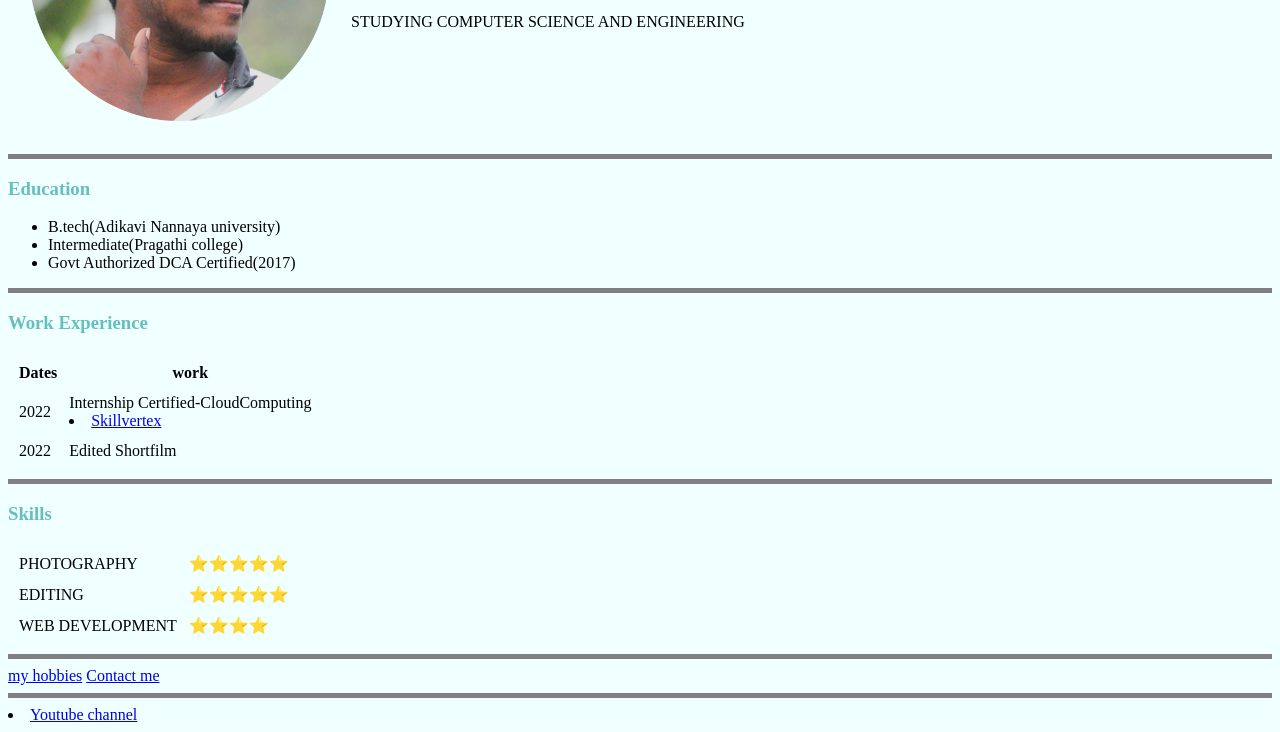
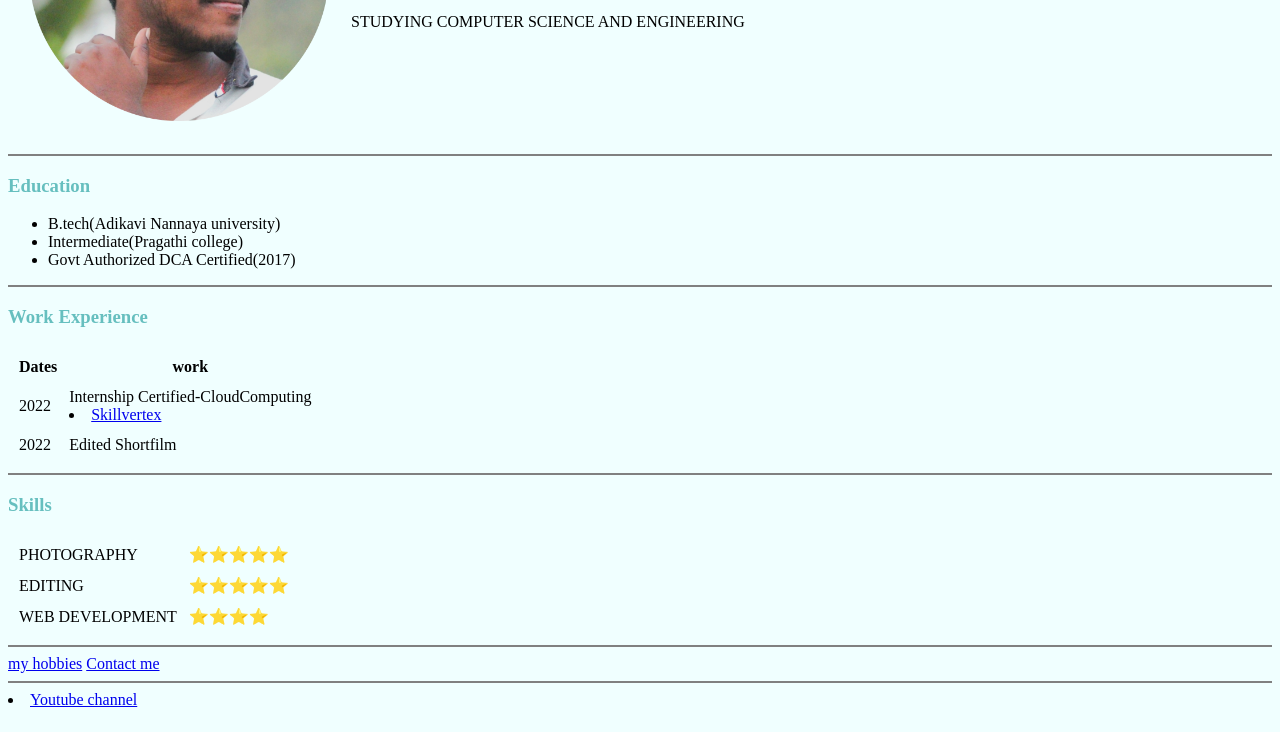
Before and after one commit to rishiraj06/cv, a plain HTML site: page index.html in a window 1280 px wide. Shown: the part 208-940 px from the top of the page. Drawn offline with Linux system fonts and the light colour scheme.

Commit message:
Update style.css

```diff
--- a/css/style.css
+++ b/css/style.css
@@ -16,6 +16,6 @@ hr{
     border-style:none;
     border-top-style:solid;
     border-color:grey;
-    border-width: 5px;
+    border-width: 2px;
     width:100%;
 }
```
